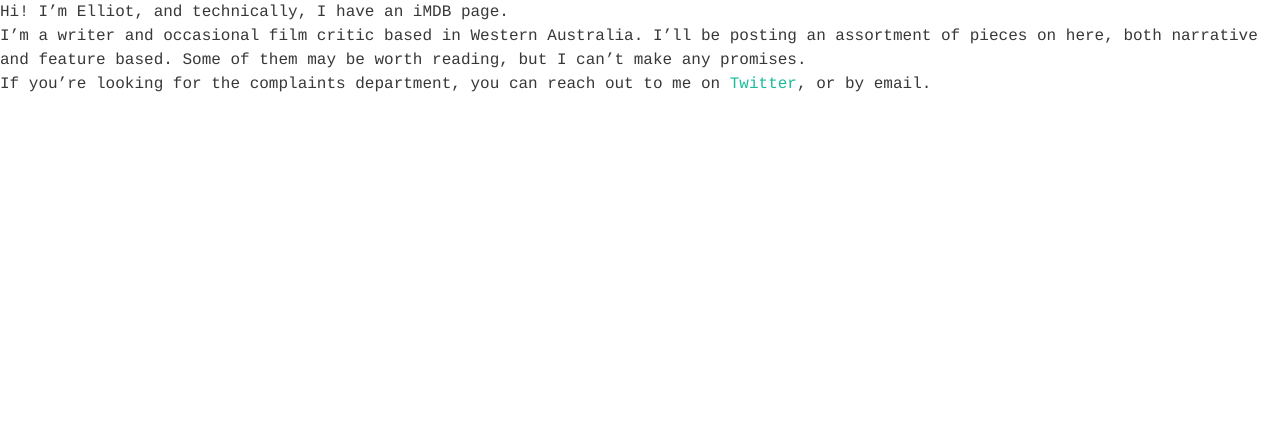
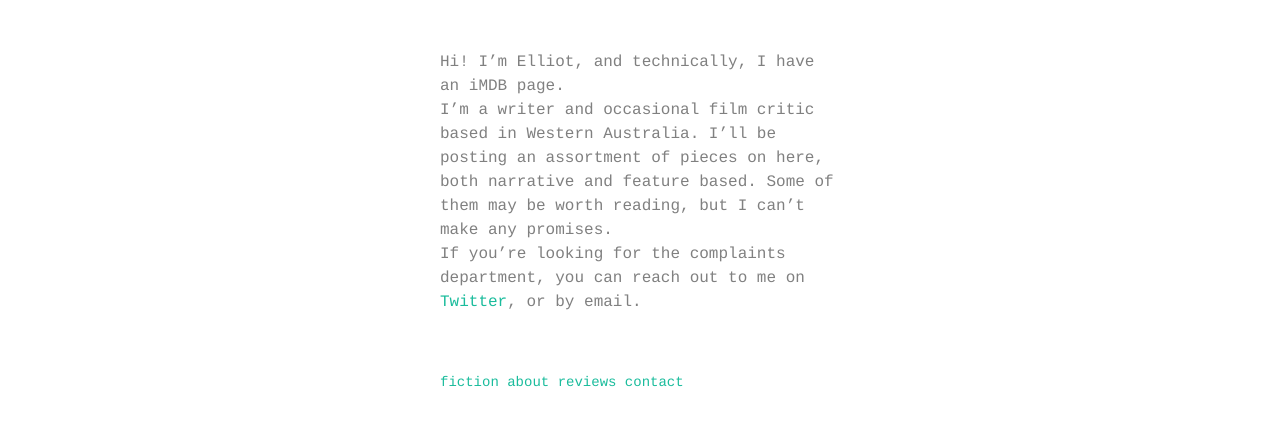
Before and after one commit to elliotherriman/website, a Jekyll site: the page built from landing.md, in a window 1280 px wide. Shown: the top 426 px of the page. Built offline with Jekyll 4.4.1, drawn with Linux system fonts in a browser that asks for light colours; nearby versions of some CDN libraries.

Commit message:
Update landing.html

```diff
--- a/_layouts/landing.html
+++ b/_layouts/landing.html
@@ -5,10 +5,43 @@
     body {
      font-family: Courier, monospace;
     }
+    #landing {
+      font-size: 16px;
+      color: grey;
+      width: 500px;
+      height: auto;
+      margin: 0px auto;
+      padding: 50px;
+      border:none;
+    }
+    h4 {
+      font-size: 18px;
+      color: orange;
+    }
+
+    #nav {
+      font-size: 14px;
+      color: yellow;
+      width: 500px;
+      height: auto;
+      margin: 0px auto;
+      padding: 50px;
+      padding-top: 10px;
+    }
   </style>
   <body>
     <div class="content">
+
+      <div id="landing">
+
       {{ content }}
+
+      </div>
+
+      <div id="nav">
+        <a href="">fiction</a> <a href="">about</a> <a href="">reviews</a> <a href="">contact</a>
+      </div>
+
     </div>
     {% include footer.html %}
   </body>
```
